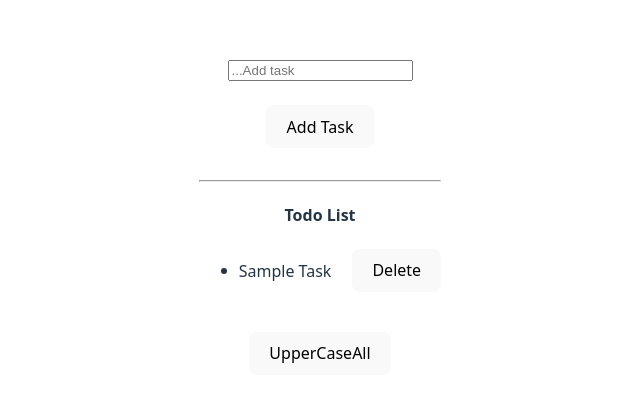
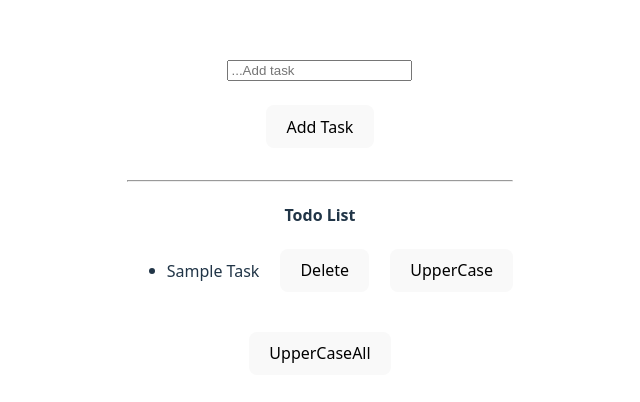
Before and after one commit to Himanshuagrawal2003/Web-Development, a React (Vite) app in the folder Development/: page / in a window 1280 px wide. Shown: the part 184-586 px from the top of the page, without its empty margins (320-960 px from the left). Built offline with nearby package versions, Linux system fonts and the light colour scheme.

Commit message:
Add Updating button Seprate

```diff
--- a/Development/src/TodoList.jsx
+++ b/Development/src/TodoList.jsx
@@ -2,16 +2,15 @@
 import { v4 as uuidv4 } from "uuid";
 
 export default function TodoList() {
-  let [todo, setTodo] = useState([{ task: "Sample Task", id: uuidv4() }]); //Define objects in array
+  let [todo, setTodo] = useState([{ task: "Sample Task", id: uuidv4() }]);    //Define objects in array
   let [newTodo, setNewTodo] = useState("");
 
   let addButton = () => {
-    setTodo([...todo, { task: newTodo, id: uuidv4() }]); //Spread todo
+    setTodo([...todo, { task: newTodo, id: uuidv4() }]);   //Spread todo
     setNewTodo(" ");
   };
 
-  let updateTodoValue = (event) => {
-    //event object use only targent property
+  let updateTodoValue = (event) => {            //event object use only target property
     setNewTodo(event.target.value);
   };
 
@@ -21,14 +20,29 @@
 
   let upperCaseAll = () => {
     setTodo((prevTask) =>
-      prevTask.map((todo) => {
+      prevTask.map((todo) => {                //map method to update Array
         return {
-          ...todo,
+          ...todo,                           // Spread (same as prevoius Todo)
           task: todo.task.toUpperCase(),
         };
       })
     );
   };
+
+ let upperCaseOne = (id) => {   // no use callback function
+  setTodo((todo) =>
+    todo.map((todo) => {
+      if (todo.id == id) {
+        return {
+          ...todo,
+          task: todo.task.toUpperCase(),
+        };
+      } else {
+        return todo;
+      }
+    })
+  );
+};
 
   return (
     <>
@@ -45,14 +59,16 @@
       <hr></hr>
       <h4>Todo List</h4>
       <ul>
-        {todo.map(
+        {todo.map(              //map function for render
           (
-            todo //map function for render
+            todo
           ) => (
             <li key={todo.id}>
               <span>{todo.task}</span>
               &nbsp; &nbsp; &nbsp;
               <button onClick={() => deleteTodo(todo.id)}>Delete</button>
+              &nbsp; &nbsp; &nbsp;
+              <button onClick={() => upperCaseOne(todo.id)}>UpperCase</button>     {/*arrow function call beacuse user click then run*/}
             </li>
           )
         )}
```
